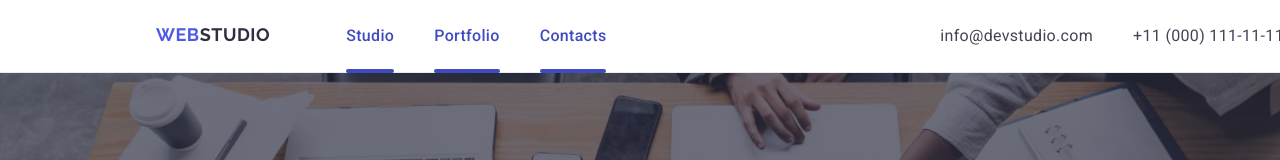
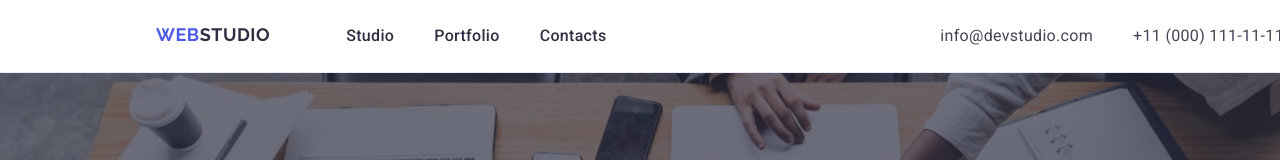
Before and after one commit to iwanbab/goit-markup-hw-04, a plain HTML site: page index.html in a window 1280 px wide. Shown: the top 160 px of the page. Drawn offline with nearby package versions, Linux system fonts and the light colour scheme.

Commit message:
update 1.5
final edition

```diff
--- a/css/styles.css
+++ b/css/styles.css
@@ -116,7 +116,7 @@ p {
 }
 
 .header-nav-link {
-    color: #404bbf;
+    color: #2E2F42;
     padding: 24px 0;
     font-size: 16px;
     font-weight: 500;
@@ -127,7 +127,7 @@ p {
     position: relative;
 }
 
-.header-nav-link::after {
+.header-nav-link:hover::after {
     content: "";
     position: absolute;
     left: 0;
```
